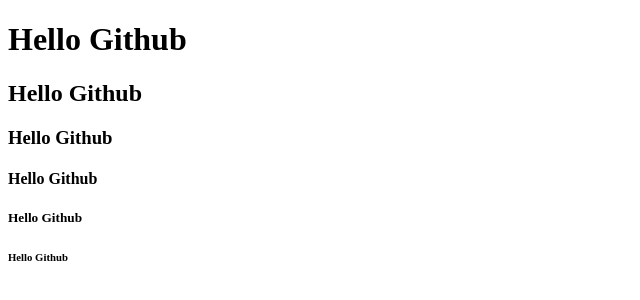
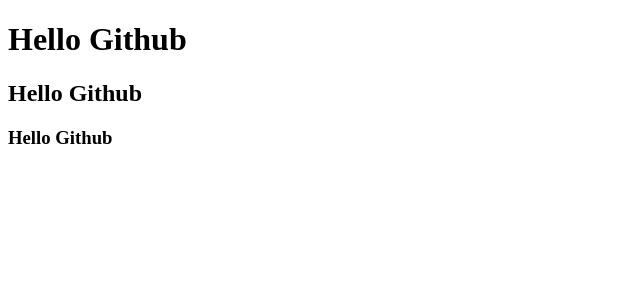
Before and after one commit to minjumandu/first, a plain HTML site: page index.html in a window 1280 px wide. Shown: the whole page, without its empty margins (0-640 px from the left). Drawn offline with Linux system fonts and the light colour scheme.

Commit message:
index.html 수정2

```diff
--- a/index.html
+++ b/index.html
@@ -9,9 +9,5 @@
     <h1>Hello Github</h1>
     <h2>Hello Github</h2>
     <h3>Hello Github</h3>
-    <h4>Hello Github</h4>
-    <h5>Hello Github</h5>
-    <h6>Hello Github</h6>
-
 </body>
 </html>
```
